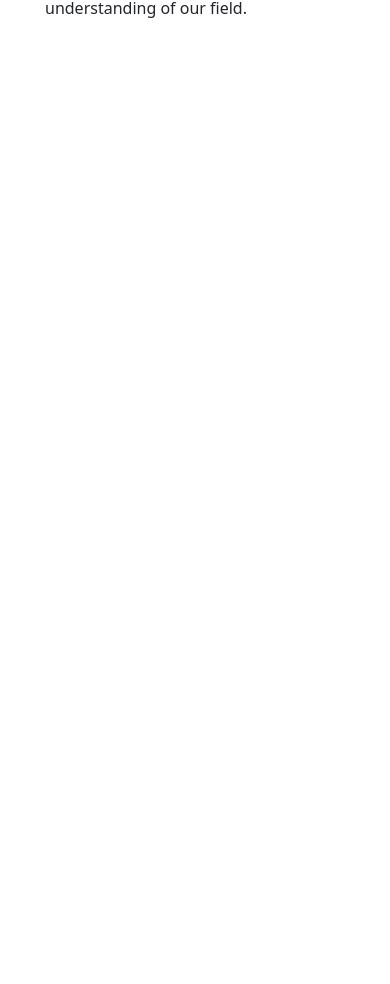
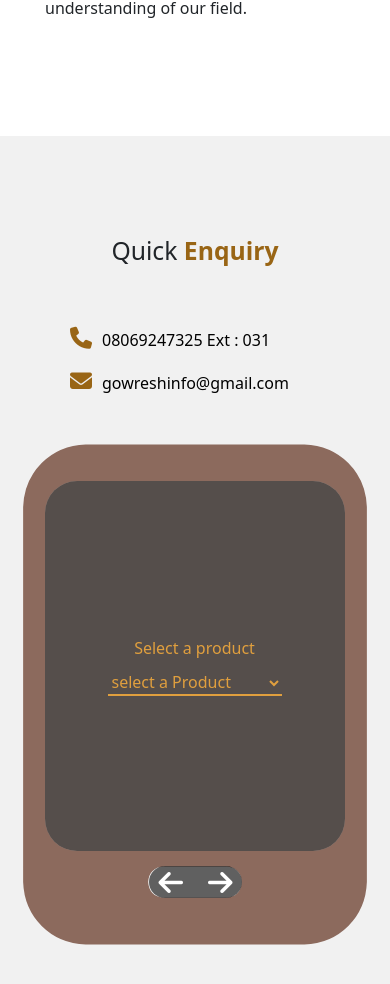
Before and after one commit to Janarthanan-97/React, a React (Vite) app: page / in a window 390 px wide. Shown: the part 5115-6099 px from the top of the page. Before the commit the page ends 5251 px from the top, so only its background shows below. Built offline with nearby package versions, Linux system fonts and the light colour scheme.

Commit message:
home page complete test 0

```diff
--- a/src/component/Home/Home.css
+++ b/src/component/Home/Home.css
@@ -1,11 +1,3 @@
-.home-container {
-    /* width: 100wv; */
-    /* height: calc(100vh - 100px); */
-}
-
-/* .carousel-container{
-   background-color: #00000030;
-} */
 .slider-wrapper {
     position: relative;
     display: flex;
@@ -297,6 +289,179 @@
     color: #996515;
 }
 
+.home-contact-container {
+    background-color: #F1F1F1;
+    display: flex;
+    flex-direction: column;
+    align-items: center;
+    justify-content: center;
+    padding: 100px 0;
+}
+
+.home-contact-container h2 {
+    margin-bottom: 50px;
+}
+
+.home-contact-container span {
+    font-weight: 600;
+    color: #996515;
+}
+
+.home-contact-main-div {
+    padding: 30px;
+    display: flex;
+    gap: 10px;
+}
+
+.home-contact-left {
+    display: flex;
+    flex-direction: column;
+    gap: 10px;
+    width: 250px;
+    text-align: justify;
+    justify-content: center;
+}
+
+.home-contact-left a {
+    text-decoration: none;
+    color: black;
+}
+
+.home-contact-left>div>span {
+    margin-right: 10px;
+    font-size: 22px;
+    margin-top: 20px;
+}
+
+
+
+.fa-mobile {
+    font-size: 500px;
+    color: #8C6A5D;
+}
+
+.home-contact-form {
+    background-color: #ffffff80;
+    height: 370px;
+    width: 300px;
+    border-radius: 2rem;
+    position: absolute;
+    z-index: 3;
+    margin-top: -29rem;
+    margin-left: calc(1.5rem + 13px);
+}
+
+.home-contact-form .home-input-container {
+    background-color: #00000090;
+    height: 370px;
+    width: 300px;
+    border-radius: 2rem;
+    display: flex;
+    flex-direction: column;
+    overflow: hidden;
+    scroll-behavior: smooth;
+    gap: 10px;
+}
+
+.home-input-div {
+    scroll-snap-align: start;
+    height: 370px;
+    width: 300px;
+    flex-shrink: 0;
+    display: flex;
+    justify-content: center;
+    align-items: center;
+    color: #e09f3e;
+}
+.home-input-div input{
+    background-color: transparent;
+    border: 0;
+    border-bottom: 2px solid #e09f3e;
+    color: #e09f3e;
+}
+.home-input-div input:focus{
+    outline: none;
+    border-bottom: 5px solid #e09f3e;
+}
+.home-input-div textarea{
+    background-color: transparent;
+    border: 0;
+    border-top: 2px solid #e09f3e;
+    border-bottom: 2px solid #e09f3e;
+    color: #e09f3e;
+    width: 250px;
+    height: 200px;
+}
+.home-input-div button{
+    background-color: #e09f3e;
+    border: none;
+    color: #00000090;
+    font-weight: 600;
+}
+.home-input-div button:hover{
+    box-shadow: 0 0 5px #e09f3e;
+}
+.home-input-div textarea:focus{
+    outline: none;
+    border-top: 3.5px solid #e09f3e;
+    border-bottom: 3.5px solid #e09f3e;
+}
+.home-input-div div{
+    display: flex;
+    flex-direction: column;
+    gap: 10px;
+}
+.home-contact-nav {
+    display: flex;
+    gap: 25px;
+    height: 2rem;
+    width: 5.87rem;
+    border-radius: 1.3rem;
+    justify-content: center;
+    align-items: center;
+    margin-top: 0.95rem;
+    margin-left: 6.5rem;
+    background-color: #00000099;
+}
+
+.home-contact-nav>div>a {
+    text-decoration: none;
+    font-size: 28px;
+    color: white;
+}
+
+.home-product-dropdown {
+    margin: 0 auto;
+    display: block;
+    text-align: center;
+    font-size: 16px;
+}
+
+select {
+    background: transparent;
+    border: 0;
+    border-bottom: 2px solid #e09f3e;
+}
+
+select option {
+    background: #00000090;
+    border-bottom: 2px solid #e09f3e;
+    color: white;
+    cursor: pointer;
+    opacity: 1;
+    display: block;
+    min-width: 250px;
+    text-align: left;
+    padding-top: 20px;
+    box-shadow: 0px 3px 5px -1px #ccc;
+}
+
+.home-product-dropdown {
+    color: #e09f3e;
+    display: flex;
+    gap: 10px;
+}
+
 @media (max-width: 952px) {
     .carousel-container {
         aspect-ratio: 16/9;
@@ -315,7 +480,8 @@
         opacity: 1;
         transform: scale(1.1);
     }
-    .home-about-container{
+
+    .home-about-container {
         height: max-content;
     }
 
@@ -323,10 +489,11 @@
         display: flex;
         flex-direction: column;
         width: 400px;
-        height:max-content;
+        height: max-content;
         margin-top: 12rem;
         margin-bottom: 100px;
     }
+
     .home-about-container .text-container {
         display: flex;
         flex-direction: column;
@@ -352,6 +519,7 @@
         height: 200px;
 
     }
+
     .home-about-container .image-container .image-frame {
         height: 250px;
         width: 175px;
@@ -368,4 +536,15 @@
         width: 150px;
         overflow: hidden;
     }
+    .home-contact-main-div {
+        padding: 5px;
+        flex-direction: column;
+        align-items: center;
+        gap: 3rem;
+    }
+    .fa-mobile {
+        font-size: 500px;
+        color: #8C6A5D;
+    }
+
 }
--- a/src/component/Home/Home.jsx
+++ b/src/component/Home/Home.jsx
@@ -1,4 +1,4 @@
-import React from 'react'
+import React, { useState } from 'react'
 import './Home.css'
 import greeting from './vector.svg'
 import founder from './founder.svg'
@@ -9,6 +9,7 @@ import { Link } from 'react-router-dom'
 import GlimpseCard from './GlimpseCard'
 
 function Home() {
+  const [homeNavID, setHomeNavID] = useState(12)
   return (
     <section id='home'>
       <div className='home-container'>
@@ -71,6 +72,88 @@ function Home() {
           </div>
 
         </div>
+        <div className='home-contact-container'>
+          <h2>Quick <span>Enquiry</span></h2>
+          <div className='home-contact-main-div'>
+            <div className='home-contact-left'>
+              <div><span><i class="fa-solid fa-phone"></i></span><a href='tel:08069247325'>08069247325 Ext : 031</a></div>
+              <div><span><i class="fa-solid fa-envelope"></i></span><a href='mailto:gowreshinfo@gmail.com'>gowreshinfo@gmail.com</a></div>
+            </div>
+
+            <div className='home-contact-right'>
+              <div><i class="fa-solid fa-mobile"></i></div>
+              <div className='home-contact-form'>
+                <div className='home-input-container'>
+                  <div className='home-input-div' id='11'>
+                    <div className='home-product-dropdown'>
+                      <label>Select a product</label>
+                      <select className='home-product-dropdown'>
+                        <option value='Raw Peanuts' disabled selected>select a Product</option>
+                        <option value='Raw Peanuts'>Raw Peanuts</option>
+                        <option value='Roasted Peanuts'>Roasted Peanuts</option>
+                        <option value='Virgin Groundnut oil'>Virgin Groundnut oil</option>
+                        <option value='Virgin Coconut oil'>Virgin Coconut oil</option>
+                        <option value='Pure Coconut oil'>Pure Coconut oil</option>
+                      </select>
+                    </div>
+                  </div>
+                  <div className='home-input-div' id='12'>
+                    <div>
+                      <label>Name</label>
+                      <input />
+                    </div>
+                  </div>
+                  <div className='home-input-div' id='13'>
+                    <div>
+                      <div>
+                        <label>Email</label>
+                        <input />
+                      </div>
+                      <br />
+                      <div>
+                        <label>Mobile</label>
+                        <input type='email' />
+                      </div>
+                    </div>
+                  </div>
+                  <div className='home-input-div' id='14'>
+                    <div>
+                      <label>Message</label>
+                      <textarea />
+                      <button>Submit</button>
+                    </div>
+                  </div>
+                </div>
+
+                <div className='home-contact-nav'>
+                  <div><a
+                    onClick={() => {
+                      setHomeNavID(pre => {
+                        if (pre > 11 && pre <= 14) {
+                          console.log(pre)
+                          return pre - 1
+                        }
+                        return 11
+                      })
+                    }}
+                    href={`#${homeNavID}`}
+                    className='home-contact-nav-arrow'><i class="fa-solid fa-arrow-left"></i></a></div>
+                  <div onClick={() => {
+                    setHomeNavID(pre => {
+                      if (pre >= 11 && pre < 13) {
+                        console.log(pre)
+                        return pre + 1
+                      }
+                      return 14
+                    })
+                  }}><a
+                    href={`#${homeNavID}`}
+                    className='home-contact-nav-arrow'><i class="fa-solid fa-arrow-right"></i></a></div>
+                </div>
+              </div>
+            </div>
+          </div>
+        </div>
       </div>
     </section>
   )
```
